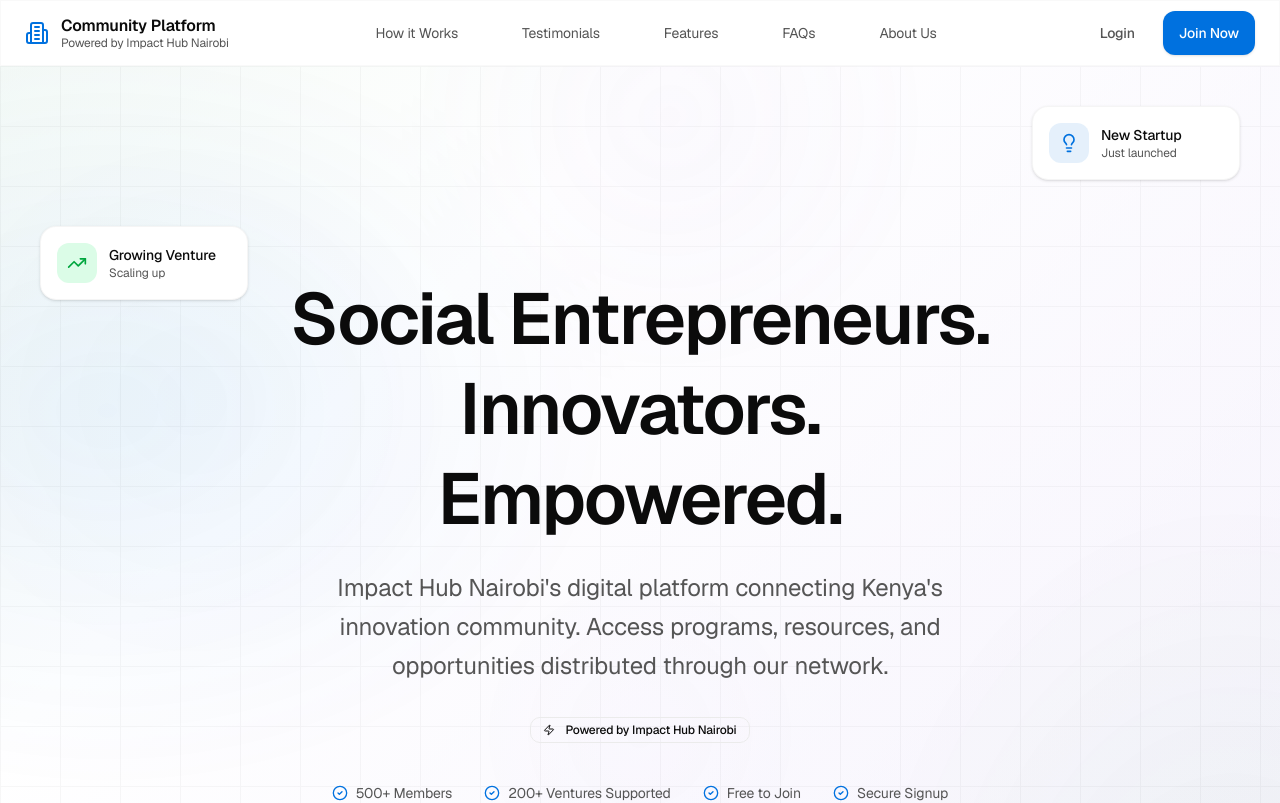
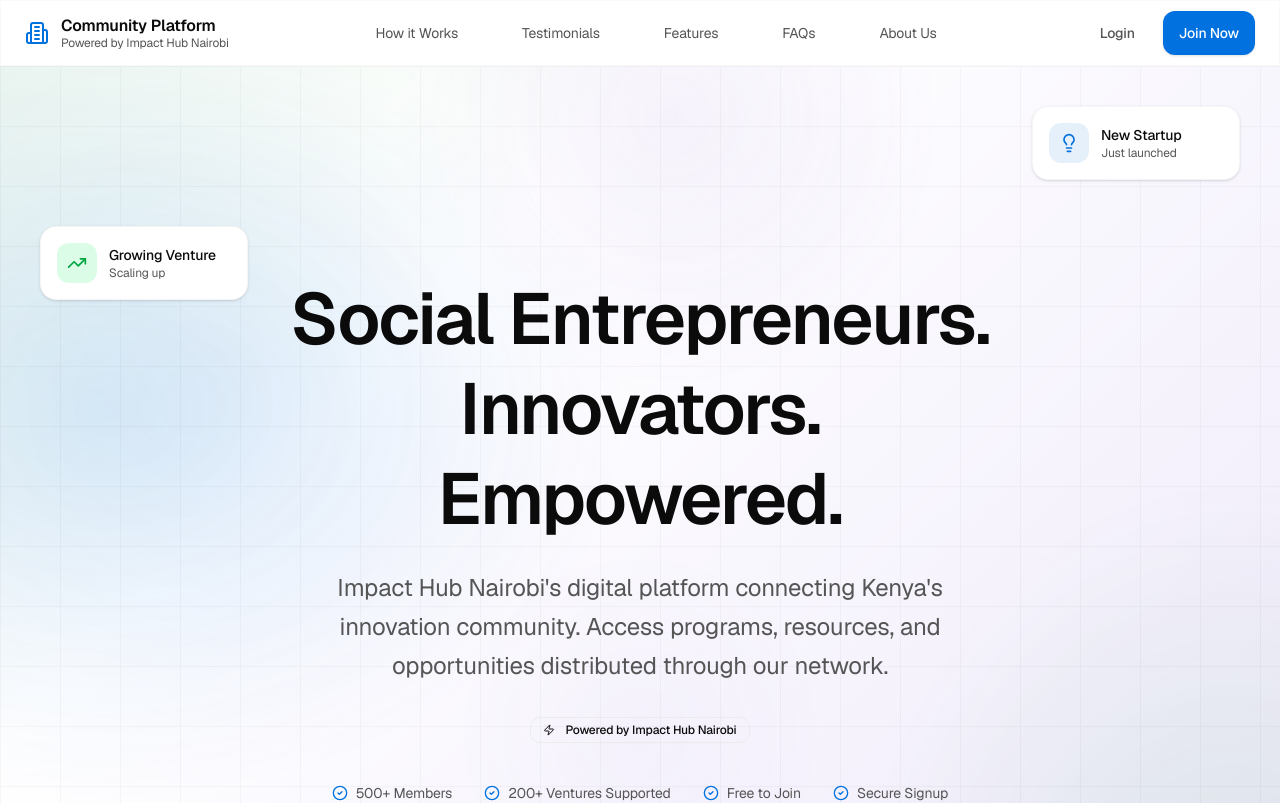
Before and after one commit to Mre-Dennis-Kinuthia/Community-App, a Next.js app: page / in a window 1280 px wide. Shown: the top 803 px of the page. Built offline with nearby package versions, Linux system fonts and the light colour scheme.

Commit message:
background

```diff
--- a/app/globals.css
+++ b/app/globals.css
@@ -221,6 +221,35 @@ html {
     scrollbar-color: oklch(0.80 0 0 / 0.2) transparent;
   }
 
+  /* Custom scrollbar styling for main page - matches platform style */
+  html::-webkit-scrollbar,
+  body::-webkit-scrollbar {
+    width: 6px;
+  }
+
+  html::-webkit-scrollbar-track,
+  body::-webkit-scrollbar-track {
+    background: transparent;
+  }
+
+  html::-webkit-scrollbar-thumb,
+  body::-webkit-scrollbar-thumb {
+    background: oklch(0.80 0 0 / 0.25);
+    border-radius: 3px;
+    transition: background 0.15s ease;
+  }
+
+  html::-webkit-scrollbar-thumb:hover,
+  body::-webkit-scrollbar-thumb:hover {
+    background: oklch(0.65 0 0 / 0.45);
+  }
+
+  /* Firefox scrollbar styling for main page */
+  html {
+    scrollbar-width: thin;
+    scrollbar-color: oklch(0.80 0 0 / 0.25) transparent;
+  }
+
   .shadow-elevated {
     box-shadow: 0 4px 6px -1px rgb(0 0 0 / 0.1), 0 2px 4px -2px rgb(0 0 0 / 0.1);
   }
--- a/app/page.tsx
+++ b/app/page.tsx
@@ -176,31 +176,31 @@ export default function HomePage() {
       {/* Hero Section - Apple Style Clean & Minimal */}
       <section className="relative overflow-hidden bg-background">
         {/* Background Image with Overlay - Innovation & Community Theme */}
-        <div className="absolute inset-0 bg-gradient-to-br from-primary/8 via-background to-accent/8 motion-gradient">
+        <div className="absolute inset-0 bg-gradient-to-br from-primary/12 via-background to-accent/12 motion-gradient">
           {/* Animated base gradient */}
           <div
             className="absolute inset-0 motion-gradient"
             style={{
               background: `linear-gradient(
                 135deg,
-                oklch(0.55 0.20 250 / 0.12) 0%,
-                oklch(0.60 0.18 150 / 0.08) 25%,
+                oklch(0.55 0.20 250 / 0.18) 0%,
+                oklch(0.60 0.18 150 / 0.14) 25%,
                 oklch(1 0 0) 50%,
-                oklch(0.65 0.15 300 / 0.08) 75%,
-                oklch(0.55 0.20 250 / 0.12) 100%
+                oklch(0.65 0.15 300 / 0.14) 75%,
+                oklch(0.55 0.20 250 / 0.18) 100%
               )`,
               backgroundSize: '200% 200%',
             }}
           />
           {/* Abstract geometric shapes representing innovation and connectivity */}
           <div
-            className="absolute inset-0 opacity-40 motion-gradient-float"
+            className="absolute inset-0 opacity-55 motion-gradient-float"
             style={{
               backgroundImage: `
-                radial-gradient(ellipse 800px 600px at 10% 30%, oklch(0.55 0.20 250 / 0.15) 0%, transparent 60%),
-                radial-gradient(ellipse 600px 800px at 90% 70%, oklch(0.60 0.18 150 / 0.12) 0%, transparent 60%),
-                radial-gradient(ellipse 500px 500px at 50% 10%, oklch(0.65 0.15 300 / 0.10) 0%, transparent 50%),
-                radial-gradient(ellipse 400px 600px at 30% 80%, oklch(0.55 0.20 250 / 0.08) 0%, transparent 50%)
+                radial-gradient(ellipse 800px 600px at 10% 30%, oklch(0.55 0.20 250 / 0.22) 0%, transparent 60%),
+                radial-gradient(ellipse 600px 800px at 90% 70%, oklch(0.60 0.18 150 / 0.18) 0%, transparent 60%),
+                radial-gradient(ellipse 500px 500px at 50% 10%, oklch(0.65 0.15 300 / 0.16) 0%, transparent 50%),
+                radial-gradient(ellipse 400px 600px at 30% 80%, oklch(0.55 0.20 250 / 0.14) 0%, transparent 50%)
               `,
               backgroundSize: '100% 100%',
             }}
@@ -218,12 +218,12 @@ export default function HomePage() {
           />
           {/* Additional depth with subtle circles - animated */}
           <div
-            className="absolute inset-0 opacity-20 motion-gradient-pulse"
+            className="absolute inset-0 opacity-28 motion-gradient-pulse"
             style={{
               backgroundImage: `
-                radial-gradient(circle 300px at 15% 25%, oklch(0.55 0.20 250 / 0.06) 0%, transparent 100%),
-                radial-gradient(circle 250px at 85% 75%, oklch(0.60 0.18 150 / 0.06) 0%, transparent 100%),
-                radial-gradient(circle 200px at 50% 50%, oklch(0.65 0.15 300 / 0.04) 0%, transparent 100%)
+                radial-gradient(circle 300px at 15% 25%, oklch(0.55 0.20 250 / 0.10) 0%, transparent 100%),
+                radial-gradient(circle 250px at 85% 75%, oklch(0.60 0.18 150 / 0.10) 0%, transparent 100%),
+                radial-gradient(circle 200px at 50% 50%, oklch(0.65 0.15 300 / 0.08) 0%, transparent 100%)
               `,
             }}
           />
```
